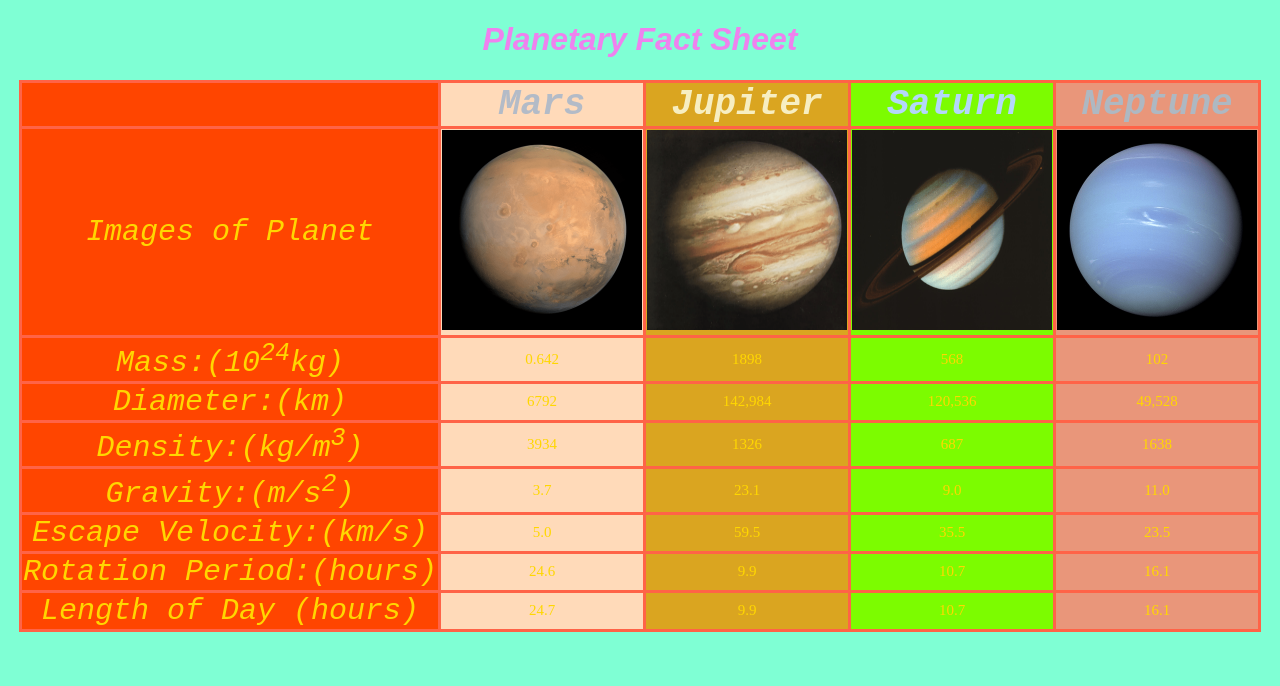
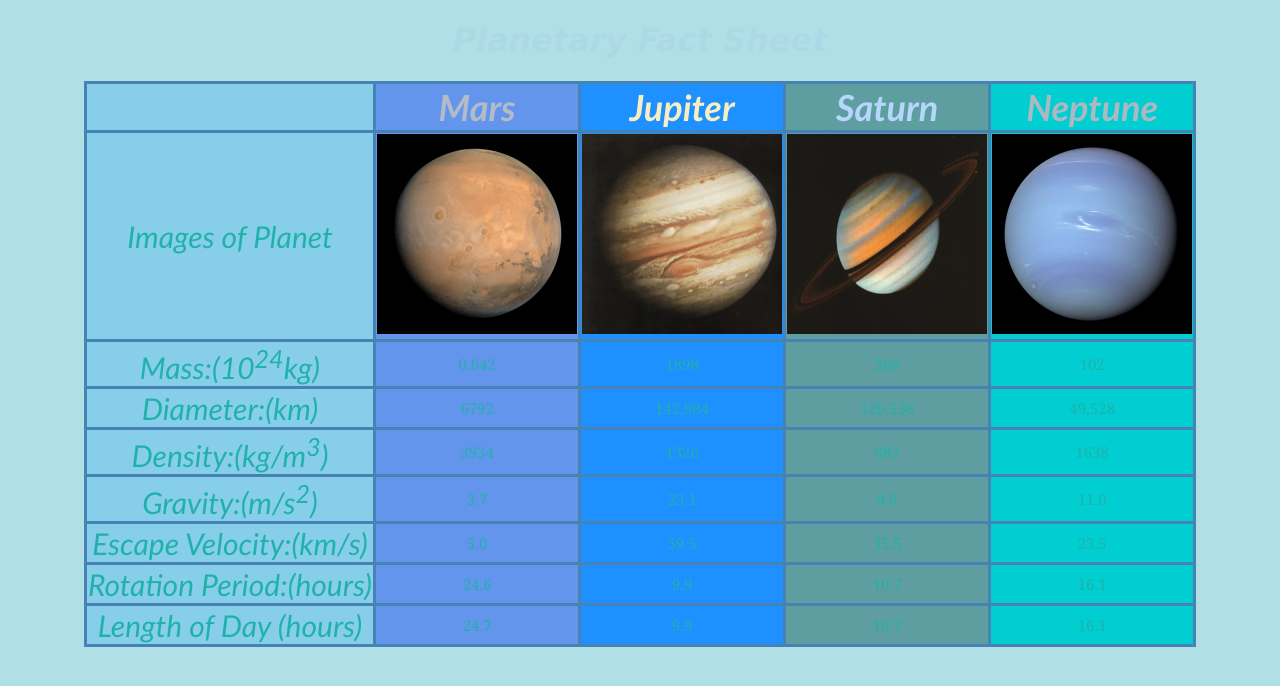
Before and after one commit to akarabek2/lab6, a plain HTML site: page index.html in a window 1280 px wide. Drawn offline with Linux system fonts and the light colour scheme.

Commit message:
Update style.css
changing colors

```diff
--- a/css/style.css
+++ b/css/style.css
@@ -1,6 +1,6 @@
 td, th {
-	border: 3px solid #FF6347;
-  color: #FFD700;
+	border: 3px solid #4682B4;
+    color: #20B2AA;
     font-style: italic;
 }
 
@@ -9,14 +9,14 @@ th{
 }
 
 h1{
-  font-family: 'Arial', sans-serif;
+    font-family: 'Verdana', sans-serif;
     font-style: italic;
     text-align: center;
-  color: #EE82EE;
+    color: #ADD8E6;
 }
 
 tr{
-  font-family: 'Courier New', monospace;
+    font-family: 'Trebuchet MS', sans-serif;
     font-size:30px;
 }
 
@@ -35,7 +35,7 @@ tr{
 }
 
 body{
-  background-color: #7FFFD4;
+    background-color: #B0E0E6;
 }
 
 table{
@@ -44,27 +44,27 @@ table{
 }
 
 td:not(.td_title){
-  font-family: 'Times New Roman', serif;
+    font-family: 'Georgia', serif;
     font-size:15px;
     font-style:normal;
 }
 
 th:nth-child(1), td:nth-child(1){
-  background-color: #FF4500;
+    background-color: #87CEEB;
 }
 
 th:nth-child(2), td:nth-child(2){
-  background-color: #FFDAB9;
+    background-color: #6495ED;
 }
 
 th:nth-child(3), td:nth-child(3){
-  background-color: #DAA520;
+    background-color: #1E90FF;
 }
 
 th:nth-child(4), td:nth-child(4){
-  background-color: #7CFC00;
+    background-color: #5F9EA0;
 }
 
 th:nth-child(5), td:nth-child(5){
-  background-color: #E9967A;
+    background-color: #00CED1;
 }
```
Lines whose indentation alone changed are shown as unchanged.
